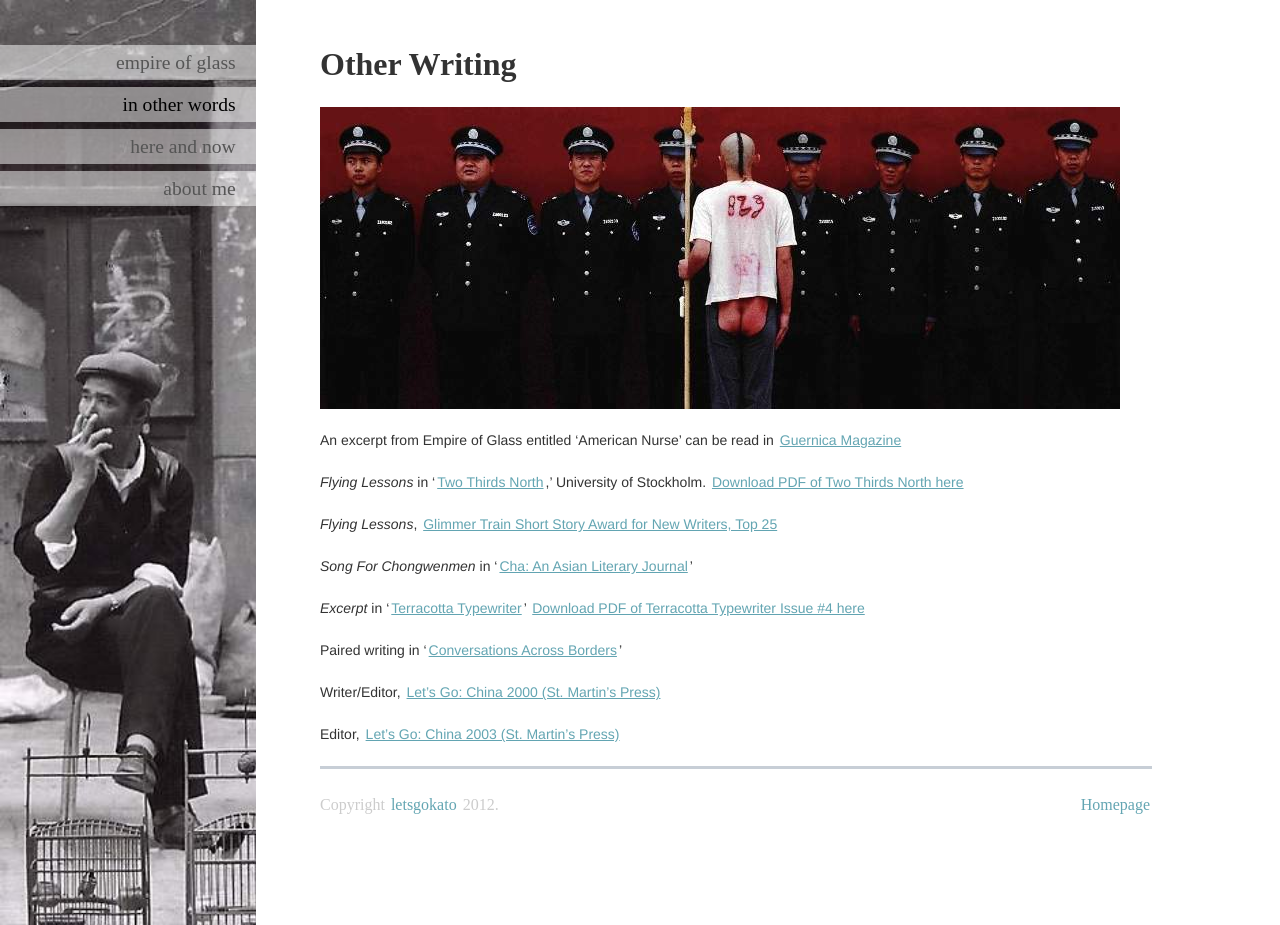
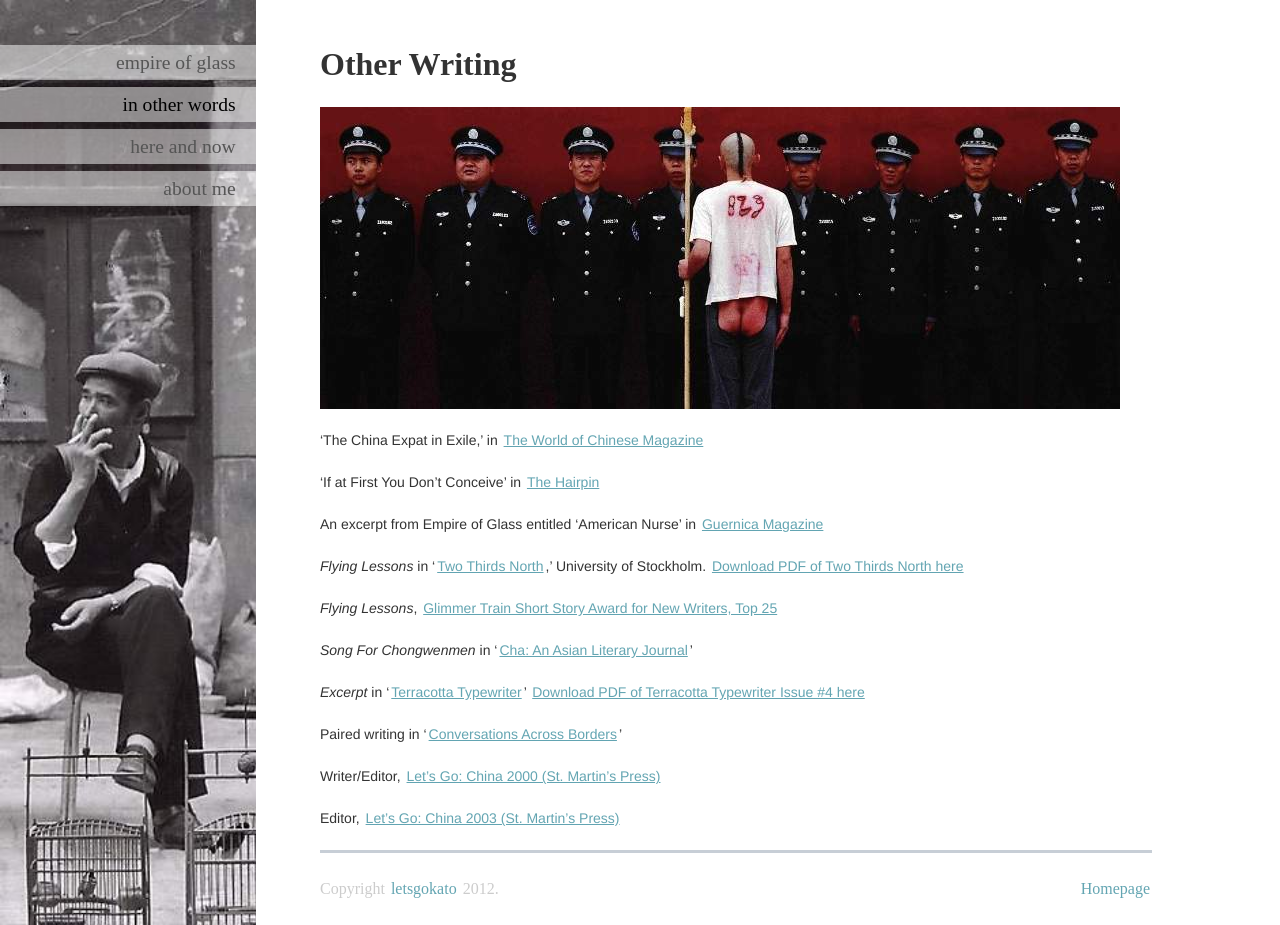
Before and after one commit to ajhit406/kato, a Jekyll site: the page built from inotherwords.md, in a window 1280 px wide and 925 px high. Built offline with Jekyll 4.4.1, drawn with Linux system fonts in a browser that asks for light colours; some web fonts are replaced; Markdown is read by kramdown in place of the engine named in the settings.

Commit message:
new writing added (Hairpin and China Expat in Exile)

```diff
--- a/inotherwords.md
+++ b/inotherwords.md
@@ -8,7 +8,11 @@ lnav: inotherwords
 
 ![Song For Chongwenmen](/images/cbutt.jpg)
 
-An excerpt from Empire of Glass entitled 'American Nurse' can be read in [Guernica Magazine]( http://www.guernicamag.com/fiction/american-nurse)
+'The China Expat in Exile,' in [The World of Chinese Magazine](http://www.theworldofchinese.com/2012/09/the-china-expat-in-exile-a-response-to-the-mark-kitto-debate/)
+
+'If at First You Don't Conceive' in [The Hairpin](http://thehairpin.com/2012/09/if-at-first-you-dont-conceive-try-try-again-and-dont-bd-until-your-cm-is-ew)
+
+An excerpt from Empire of Glass entitled 'American Nurse' in [Guernica Magazine]( http://www.guernicamag.com/fiction/american-nurse)
 
 _Flying Lessons_ in ‘[Two Thirds North]( http://www.twothirdsnorth.com/two-thirds-north-2012/),’ University of Stockholm. [Download PDF of Two Thirds North here]( http://www.twothirdsnorth.com/wp-content/uploads/2012/05/Two-Thirds-North-20123.pdf)
 
```
